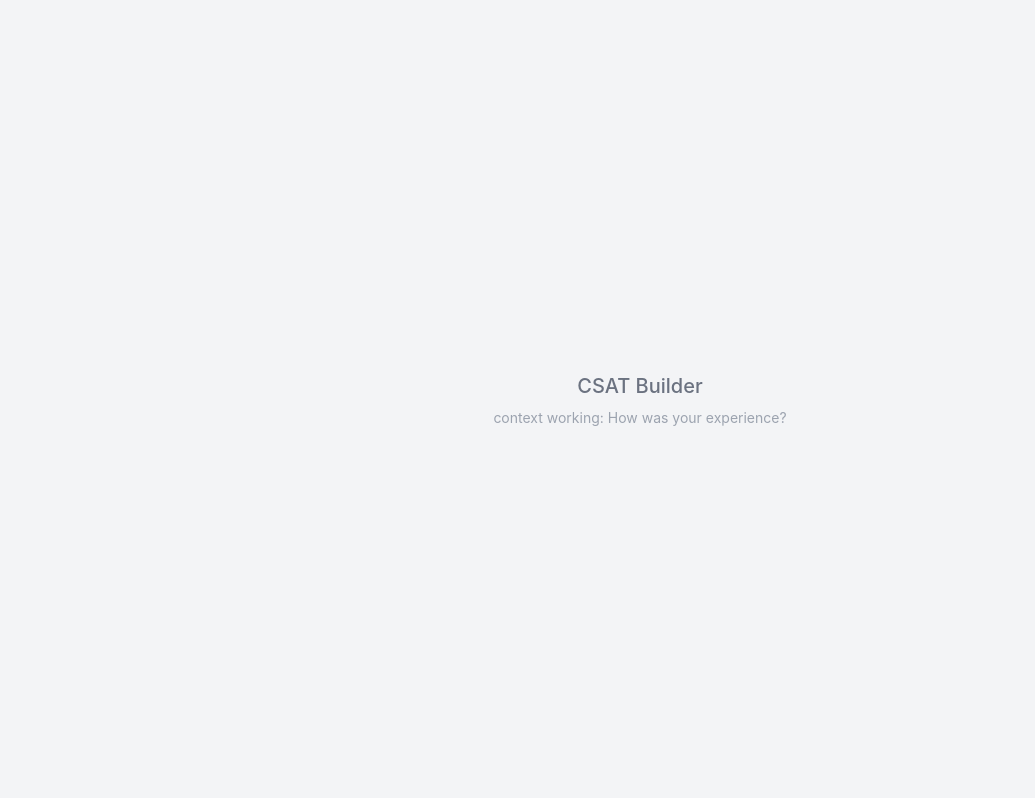
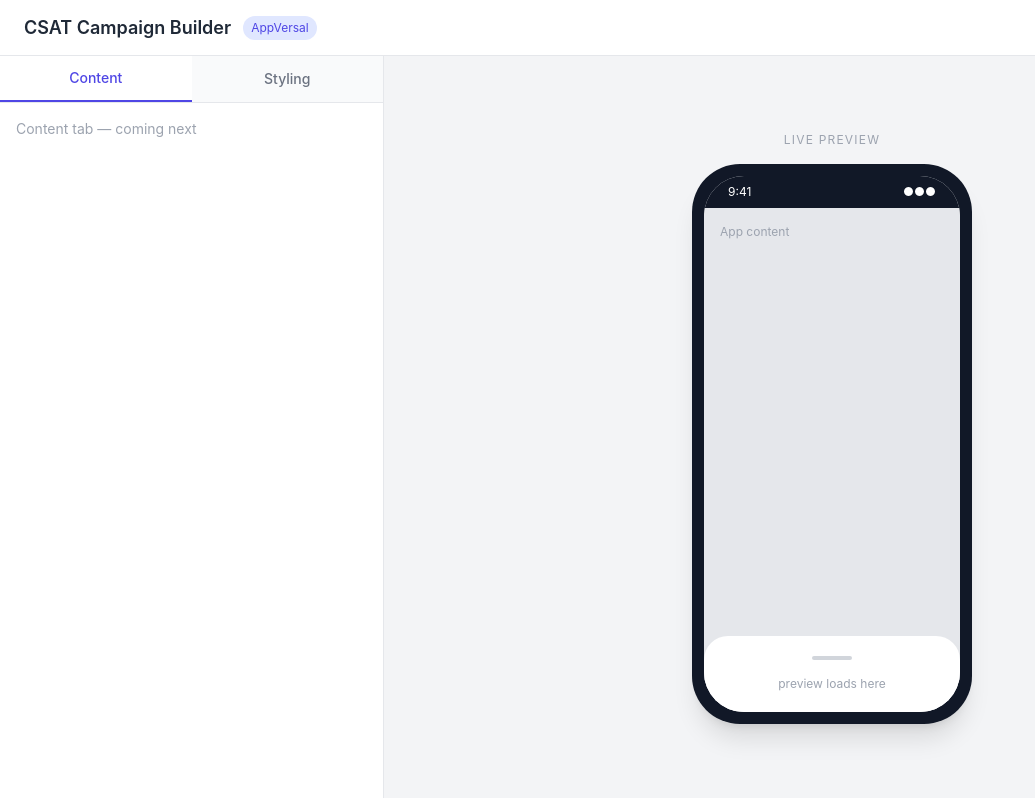
Before and after one commit to kushank-garg/PulsePreview, a React (Vite) app: page / in a window 1280 px wide. Shown: the whole page, without its empty margins (0-1035 px from the left). Built offline with nearby package versions, Linux system fonts and the light colour scheme.

Commit message:
add main layout with tabs and phone preview frame

```diff
--- a/src/App.jsx
+++ b/src/App.jsx
@@ -1,15 +1,32 @@
-import { useCSAT } from './context/CSATContext'
+import { useState } from 'react'
+import Layout from './components/Layout'
+import TabBar from './components/TabBar'
+import MobilePreview from './components/preview/MobilePreview'
 
 function App() {
-  const { state } = useCSAT()
+  const [activeTab, setActiveTab] = useState('Content')
 
   return (
-    <div className="min-h-screen flex items-center justify-center bg-gray-100">
-      <div className="text-center">
-        <h1 className="text-xl font-medium text-gray-500">CSAT Builder</h1>
-        <p className="text-sm text-gray-400 mt-2">context working: {state.initTitle}</p>
+    <Layout>
+      {/* left panel */}
+      <div className="w-96 flex flex-col bg-white border-r border-gray-200 flex-shrink-0">
+        <TabBar activeTab={activeTab} onTabChange={setActiveTab} />
+
+        <div className="flex-1 overflow-y-auto p-4">
+          {activeTab === 'Content' && (
+            <p className="text-sm text-gray-400">Content tab — coming next</p>
+          )}
+          {activeTab === 'Styling' && (
+            <p className="text-sm text-gray-400">Styling tab — coming soon</p>
+          )}
+        </div>
       </div>
-    </div>
+
+      {/* right panel */}
+      <div className="flex-1">
+        <MobilePreview />
+      </div>
+    </Layout>
   )
 }
 
--- /dev/null
+++ b/src/components/Layout.jsx
@@ -0,0 +1,20 @@
+function Layout({ children }) {
+  return (
+    <div className="h-screen flex flex-col overflow-hidden">
+      {/* top bar */}
+      <div className="h-14 bg-white border-b border-gray-200 flex items-center px-6 flex-shrink-0">
+        <span className="font-semibold text-gray-800 text-lg">CSAT Campaign Builder</span>
+        <span className="ml-3 text-xs bg-indigo-100 text-indigo-600 px-2 py-1 rounded-full">
+          AppVersal
+        </span>
+      </div>
+
+      {/* main area */}
+      <div className="flex flex-1 overflow-hidden">
+        {children}
+      </div>
+    </div>
+  )
+}
+
+export default Layout
--- /dev/null
+++ b/src/components/TabBar.jsx
@@ -0,0 +1,23 @@
+function TabBar({ activeTab, onTabChange }) {
+  const tabs = ['Content', 'Styling']
+
+  return (
+    <div className="flex border-b border-gray-200 bg-gray-50">
+      {tabs.map(tab => (
+        <button
+          key={tab}
+          onClick={() => onTabChange(tab)}
+          className={`flex-1 py-3 text-sm font-medium transition-colors ${
+            activeTab === tab
+              ? 'text-indigo-600 border-b-2 border-indigo-600 bg-white'
+              : 'text-gray-500 hover:text-gray-700'
+          }`}
+        >
+          {tab}
+        </button>
+      ))}
+    </div>
+  )
+}
+
+export default TabBar
--- /dev/null
+++ b/src/components/preview/MobilePreview.jsx
@@ -0,0 +1,36 @@
+function MobilePreview() {
+  return (
+    <div className="flex flex-col items-center justify-center h-full bg-gray-100 p-8">
+      <p className="text-xs text-gray-400 mb-4 uppercase tracking-widest">Live Preview</p>
+
+      {/* phone frame */}
+      <div className="relative bg-gray-900 rounded-[3rem] p-3 shadow-xl"
+        style={{ width: 280, height: 560 }}>
+
+        {/* screen */}
+        <div className="bg-gray-100 rounded-[2.5rem] h-full w-full overflow-hidden flex flex-col">
+
+          {/* status bar */}
+          <div className="bg-gray-900 flex justify-between items-center px-6 py-2 flex-shrink-0">
+            <span className="text-white text-xs">9:41</span>
+            <span className="text-white text-xs">●●●</span>
+          </div>
+
+          {/* app bg */}
+          <div className="flex-1 bg-gray-200 relative flex items-end justify-center">
+            <p className="absolute top-4 left-4 text-xs text-gray-400">App content</p>
+
+            {/* popup placeholder */}
+            <div className="w-full bg-white rounded-t-3xl p-5 shadow-lg">
+              <div className="w-10 h-1 bg-gray-300 rounded-full mx-auto mb-4" />
+              <p className="text-gray-400 text-xs text-center">preview loads here</p>
+            </div>
+          </div>
+
+        </div>
+      </div>
+    </div>
+  )
+}
+
+export default MobilePreview
```
